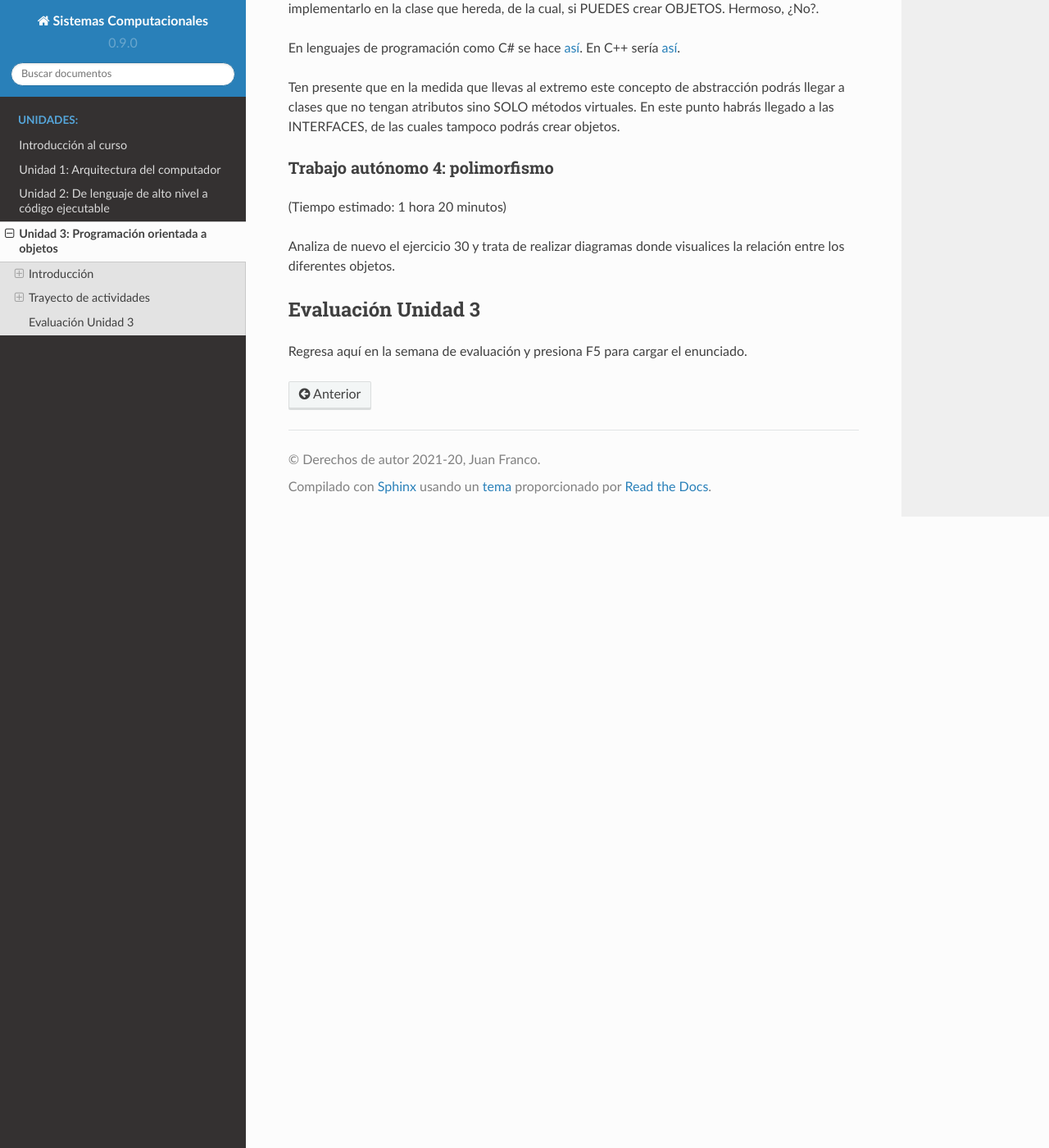
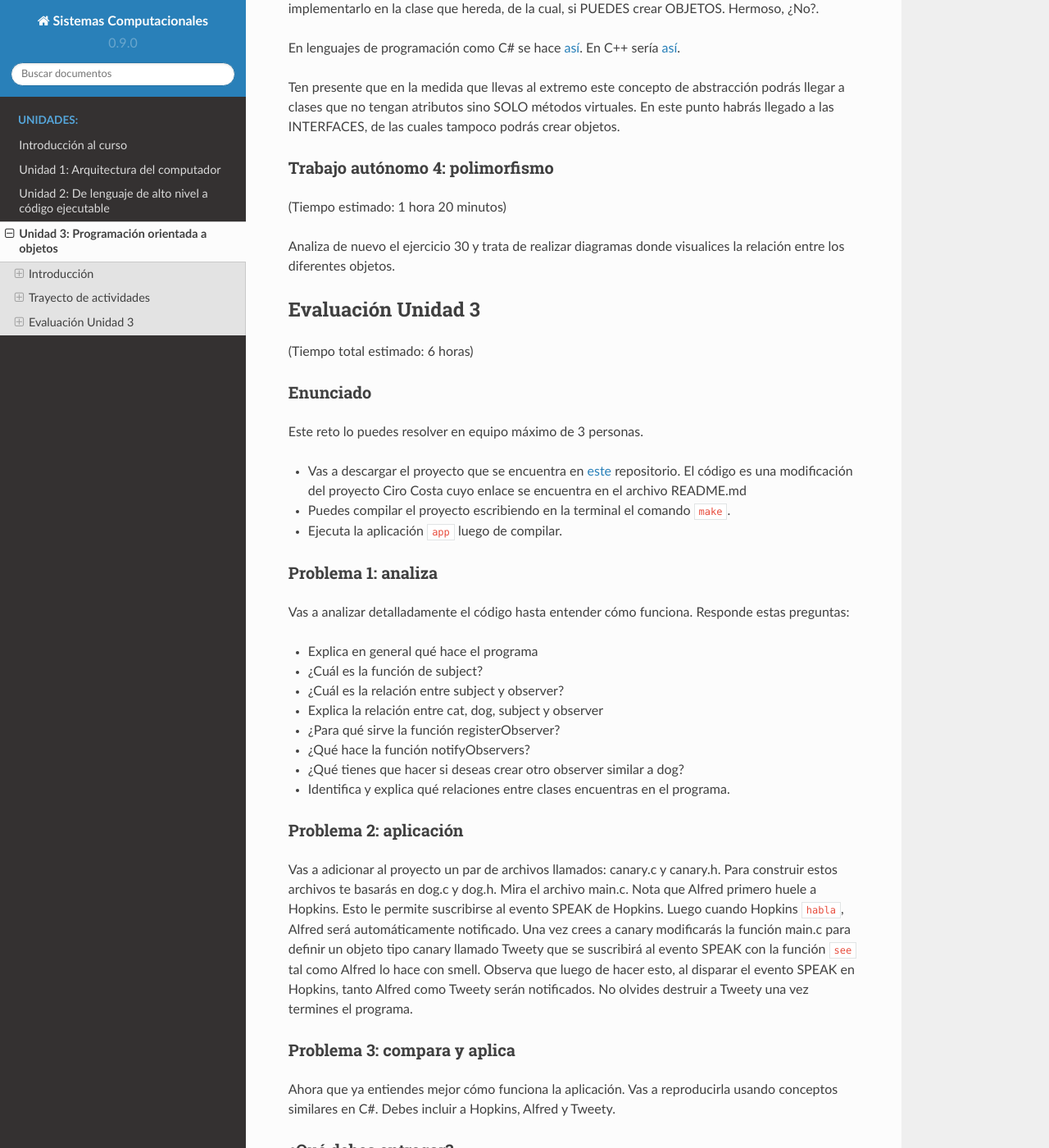
Before and after one commit to juanferfranco/SistemasComputacionales, a Sphinx documentation site: the page built from docs/_unidad3/unidad3.rst, in a window 1280 px wide and 1400 px high, scrolled down 38456 px. Shown: the whole window at 82% size. Built offline with Sphinx 7.4.7 and the Read the Docs theme 2.0.0, drawn with Linux system fonts in a browser that asks for light colours; some of the changed text lies outside the part shown.

Commit message:
Add Unit 3 evaluation

```diff
--- a/docs/_unidad3/unidad3.rst
+++ b/docs/_unidad3/unidad3.rst
@@ -2081,5 +2081,83 @@ realizar diagramas donde visualices la relación entre los diferentes objetos.
 
 Evaluación Unidad 3
 ---------------------
-Regresa aquí en la semana de evaluación y presiona F5 para
-cargar el enunciado.
+(Tiempo total estimado: 6 horas)
+
+Enunciado
+*************
+
+Este reto lo puedes resolver en equipo máximo de 3 personas.
+
+* Vas a descargar el proyecto que se encuentra en `este <https://github.com/juanferfranco/SC-U3-2021-20>`__
+  repositorio. El código es una modificación del proyecto Ciro Costa cuyo enlace se encuentra en el
+  archivo README.md
+* Puedes compilar el proyecto escribiendo en la terminal el comando ``make``.
+* Ejecuta la aplicación ``app`` luego de compilar.
+
+Problema 1: analiza
+**********************
+Vas a analizar detalladamente el código hasta entender cómo funciona. Responde estas
+preguntas:
+
+* Explica en general qué hace el programa
+* ¿Cuál es la función de subject?
+* ¿Cuál es la relación entre subject y observer?
+* Explica la relación entre cat, dog, subject y observer
+* ¿Para qué sirve la función registerObserver?
+* ¿Qué hace la función notifyObservers?
+* ¿Qué tienes que hacer si deseas crear otro observer similar a dog?
+* Identifica y explica qué relaciones entre clases encuentras en
+  el programa.
+
+Problema 2: aplicación
+************************
+
+Vas a adicionar al proyecto un par de archivos llamados: canary.c y canary.h.
+Para construir estos archivos te basarás en dog.c y dog.h. Mira el archivo main.c.
+Nota que Alfred primero huele a Hopkins. Esto le permite suscribirse al evento SPEAK
+de Hopkins. Luego cuando Hopkins ``habla``, Alfred será automáticamente notificado. Una
+vez crees a canary modificarás la función main.c para definir un objeto tipo canary
+llamado Tweety que se suscribirá al evento SPEAK con la función ``see`` tal como Alfred
+lo hace con smell. Observa que luego de hacer esto, al disparar el evento SPEAK en Hopkins,
+tanto Alfred como Tweety serán notificados. No olvides destruir a Tweety una vez termines
+el programa.
+
+Problema 3: compara y aplica
+*******************************
+Ahora que ya entiendes mejor cómo funciona la aplicación. Vas a reproducirla usando
+conceptos similares en C#. Debes incluir a Hopkins, Alfred y Tweety.
+
+¿Qué debes entregar?
+***************************
+
+Diligencia y entrega en este `enlace <https://forms.office.com/r/9d8Zuvnu7e>`__.
+
+Te pediré que subas a Github el código del problema 2 y el problema 3
+
+También tendrás que subir un video donde sustentarás cada problema.
+
+Consideraciones para el video:
+
+#. El video DEBE TENER una duración ``MÁXIMA`` de 10 minutos.
+#. El video debe tener los siguientes capítulos en este mismo orden:
+
+   * Demostrostración y explicación del problema 1.
+   * Demostrostración y explicación del problema 2.
+   * Demostrostración y explicación del problema 3.
+
+#. En `este video <https://youtu.be/6-0cERIVsFg>`__ puedes aprender a adicionar
+   capítulos a tu video.
+
+Criterios de evaluación
+****************************
+
+* Cumplimiento de todos los requisitos de forma solicitados: 0.5
+* Solución al problema 1: 1.5
+* Solución al problema 2: 1.5
+* Solución al problema 3: 1.5
+
+
+.. note:: Sobre las personas reportadas
+
+    Las personas que aparezcan reportadas indicando que no trabajaron obtendrán automáticamente
+    una calificación de 0.
```
